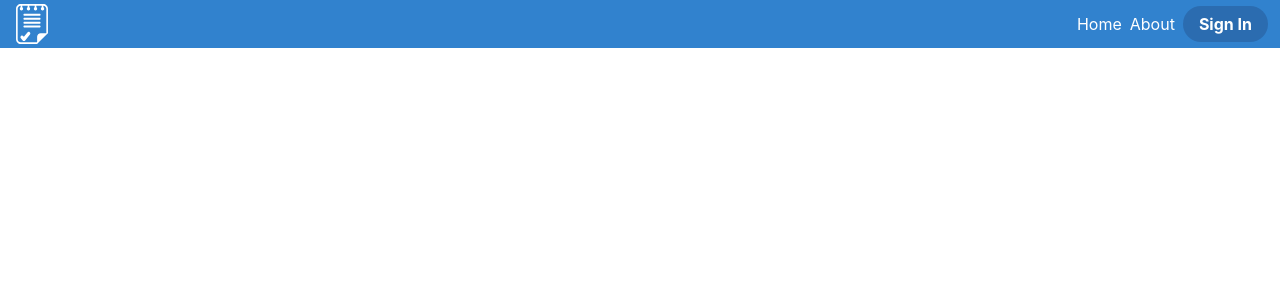
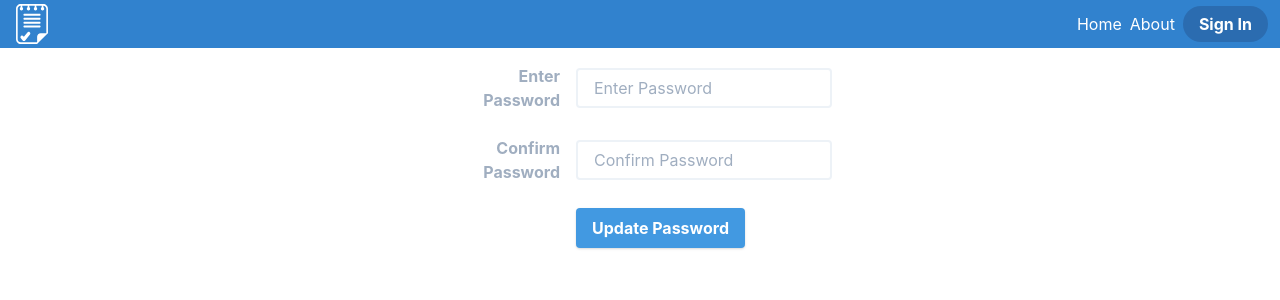
Before and after one commit to AhmedBelal15/todo-frontend-react, a React (Create React App) app: page /updatepassword/1 in a window 1280 px wide. Shown: the top 300 px of the page. Built offline with nearby package versions, Linux system fonts and the light colour scheme; a web font is replaced by a local one; what react-alert-template-mui would draw is missing.

Commit message:
implemented reset password feature and fixed some bugs

```diff
--- a/src/App.js
+++ b/src/App.js
@@ -5,6 +5,8 @@ import { connect } from "react-redux";
 import SignInPage from "./Pages/SignIn-Register Page/SignIn-Register";
 import HomePage from "./Pages/Home Page/HomePage.component";
 import Header from "./Components/Header/Header.component";
+import ResetRequest from './Components/ResetPassword Request/ResetRequest.component'
+import UpdatePassword from './Components/UpdatePassword/UpdatePassword.component'
 import { setCurrentUser } from "./redux/user/user-actions";
 import TodoPage from "./Pages/Todo-Page/TodoPage";
 
@@ -19,6 +21,17 @@ function App({ currentUser, setCurrentUser }) {
     <Fragment>
       <Router>
         <Header />
+        <Route
+        path='/updatepassword/:resetToken'
+        exact
+        render={() => (currentUser ? <Redirect to="/" /> : <UpdatePassword />)}
+        />
+        <Route
+        path='/requestreset'
+        exact
+        render={() => (currentUser ? <Redirect to="/" /> : <ResetRequest />)}
+        />
+
         <Route path="/todo" exact component={TodoPage} />
         <Route path="/" exact component={HomePage} />
         <Route
--- a/src/Components/Card/Card.component.jsx
+++ b/src/Components/Card/Card.component.jsx
@@ -6,7 +6,7 @@ import EditPopup from '../EditPopup/EditPopup.component'
 
 const Card = ({ title, description, handleDelete, _id, todo, setTodo, toBeDoneAt }) => {
   const alert = useAlert()
-  const [action, setAction] = useState("");
+  const [, setAction] = useState("");
   const [popup, setPopup] = useState(false)
   const alertOptions = () => {
    return alert.show("Are you sure u want to delete this task?", {
--- a/src/Components/EditPopup/EditPopup.component.jsx
+++ b/src/Components/EditPopup/EditPopup.component.jsx
@@ -51,7 +51,7 @@ const EditPopup = ({
       }
     );
 
-      setTodo({todo: todo.counter++});
+      setTodo({...todo, counter: todo.counter++});
       setPopup(false);
 
   };
--- a/src/Components/GetTodos/GetTodos.Component.jsx
+++ b/src/Components/GetTodos/GetTodos.Component.jsx
@@ -29,7 +29,7 @@ const GetTodos = ({ todo, setTodo }) => {
       method: "delete",
       headers: { "Content-Type": "application/json", auth: `Bearer ${token}` },
     });
-    setTodo({todo: todo.counter++})
+    setTodo({...todo, counter: todo.counter++})
   };
 
   //Returning the Card Component and passing necessary data
--- /dev/null
+++ b/src/Components/ResetPassword Request/ResetRequest.component.jsx
@@ -0,0 +1,66 @@
+import React, {useState} from "react";
+import { useForm } from "../../CustomHooks/useForm";
+import { useAlert } from "react-alert";
+
+const ResetRequest = () => {
+  //Initialize State
+  const [ , setAction] = useState("");
+  const [values, handleChange] = useForm({
+    email: "",
+  });
+  // useAlert
+  const alert = useAlert();
+  // handleSubmit Function
+  const handleSubmit = async (e) => {
+    e.preventDefault();
+    if(values.email === "") {return}
+    const response = await fetch(
+      `http://localhost:4000/api/user/resetpassword`,
+      {
+        method: "post",
+        headers: {
+          "Content-Type": "application/json",
+        },
+        body: JSON.stringify({
+          email: values.email,
+        }),
+      }
+    );
+    const data = await response.json();
+    alert.show(data, {
+      actions: [
+        {
+          copy: "Go home",
+          onClick: () => setAction(window.location.href = "http://localhost:3000"),
+        },
+      ],
+    });
+
+  };
+
+  return (
+    <div className="flex h-64 w-full pt-20 pl-16 items-center justify-center bg-gray-300">
+      <form className=" max-w-sm bg-white p-4 rounded" onSubmit={handleSubmit}>
+        <div className="flex items-center border-b border-blue-500 py-2">
+          <input
+            name="email"
+            className="appearance-none bg-transparent border-none w-full text-gray-700 mr-3 py-1 px-2 leading-tight focus:outline-none"
+            type="email"
+            placeholder="Enter your registered email"
+            aria-label="email"
+            value={values.email}
+            onChange={handleChange}
+          />
+          <button
+            className="flex-shrink-0 bg-blue-500 hover:bg-blue-700 border-blue-500 hover:border-blue-700 text-sm border-4 text-white py-1 px-2 rounded"
+            type="submit"
+          >
+            Reset Password
+          </button>
+        </div>
+      </form>
+    </div>
+  );
+};
+
+export default ResetRequest;
--- a/src/Components/SignIn/SignIn.component.jsx
+++ b/src/Components/SignIn/SignIn.component.jsx
@@ -5,6 +5,7 @@ import CustomButton from '../CustomButton/CustomButton.component'
 import {setCurrentUser} from '../../redux/user/user-actions'
 import {connect} from 'react-redux'
 import { useAlert } from "react-alert";
+import {Link} from 'react-router-dom'
 import './SignIn.style.css'
 
 
@@ -68,7 +69,8 @@ const SignIn = ({setCurrentUser}) => {
                    handleChange={handleChange}
                    label='password'
                    />
-                    <div className='buttons'>
+                  <Link to="/requestreset" className="hover:text-indigo-800"> Forgot password? </Link>
+                    <div className='buttons mt-2 '>
                    <CustomButton type="submit"> Sign In </CustomButton>
                     </div>
                </form>
--- a/src/Components/TodoAdd/TodoAdd.component.jsx
+++ b/src/Components/TodoAdd/TodoAdd.component.jsx
@@ -33,7 +33,7 @@ const TodoAdd = ({ setTodo, todo }) => {
       }),
     });
     // change state to rerender component
-    setTodo(todo.counter++);
+    setTodo({...todo, counter: todo.counter++});
 
     // reset the state
     handleChange({
--- /dev/null
+++ b/src/Components/UpdatePassword/UpdatePassword.component.jsx
@@ -0,0 +1,104 @@
+import React, { useState } from "react";
+import { useForm } from "../../CustomHooks/useForm";
+import { useParams } from "react-router-dom"
+import {useAlert} from 'react-alert'
+
+const UpdatePassword = () => {
+const {resetToken} = useParams()
+const alert = useAlert()
+const [ , setAction] = useState("");
+
+
+  const handleSubmit = async (e) => {
+    e.preventDefault();
+    if(values.password !== values.confirmPassword) { return alert.show('Passwords are not identical!') }
+    const response = await fetch(`http://localhost:4000/api/user/updatepassword/${resetToken}`,
+    {
+        method: 'put',
+        headers: {
+            "Content-Type": "application/json"
+        },
+        body: JSON.stringify({
+            password: values.password,
+            confirmPassword: values.confirmPassword
+        })
+    })
+    const data = await response.json()
+    alert.show(data, {
+        actions: [
+          {
+            copy: "Sign In",
+            onClick: () => setAction(window.location.href = "http://localhost:3000/sign-in"),
+          },
+        ],
+      })
+  };
+
+  const [values, handleChange] = useForm({
+    password: "",
+    confirmPassword: "",
+  });
+
+  return (
+    <form className="w-auto max-w-sm pt-16 pb-4 container mx-auto" onSubmit={handleSubmit}>
+      <div className="md:flex md:items-center mb-6 justify-center">
+        <div className="md:w-1/3">
+          <label
+            className="block text-gray-500 font-bold md:text-right mb-1 md:mb-0 pr-4"
+            htmlFor="inline-full-name"
+          >
+            Enter Password
+          </label>
+        </div>
+        <div className="md:w-2/3">
+          <input
+            className="bg-white appearance-none border-2 border-gray-200 rounded w-full py-2 px-4 text-gray-700 leading-tight focus:outline-none focus:bg-white focus:border-blue-500"
+            name="password"
+            type="password"
+            placeholder="Enter Password"
+            value={values.password}
+            onChange={handleChange}
+            required
+            minLength='6'
+          />
+        </div>
+      </div>
+      <div className="md:flex md:items-center mb-6">
+        <div className="md:w-1/3">
+          <label
+            className="block text-gray-500 font-bold md:text-right mb-1 md:mb-0 pr-4"
+            htmlFor="inline-password"
+          >
+            Confirm Password
+          </label>
+        </div>
+        <div className="md:w-2/3">
+          <input
+            className="bg-white appearance-none border-2 border-gray-200 rounded w-full py-2 px-4 text-gray-700 leading-tight focus:outline-none focus:bg-white focus:border-blue-500"
+            name="confirmPassword"
+            type="password"
+            placeholder="Confirm Password"
+            value={values.confirmPassword}
+            onChange={handleChange}
+            required
+            minLength='6'
+          />
+        </div>
+      </div>
+
+      <div className="md:flex md:items-center">
+        <div className="md:w-1/3"></div>
+        <div className="md:w-2/3">
+          <button
+            className="shadow bg-blue-500 hover:bg-blue-400 focus:shadow-outline focus:outline-none text-white font-bold py-2 px-4 rounded"
+            type="submit"
+          >
+            Update Password
+          </button>
+        </div>
+      </div>
+    </form>
+  );
+};
+
+export default UpdatePassword;
```
